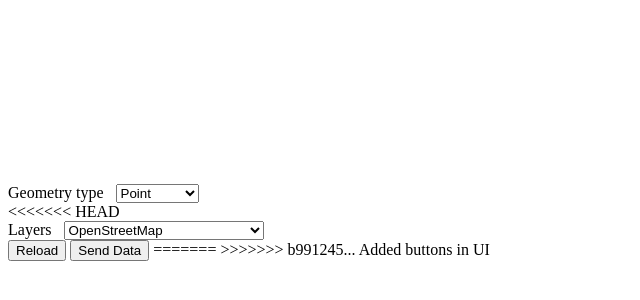
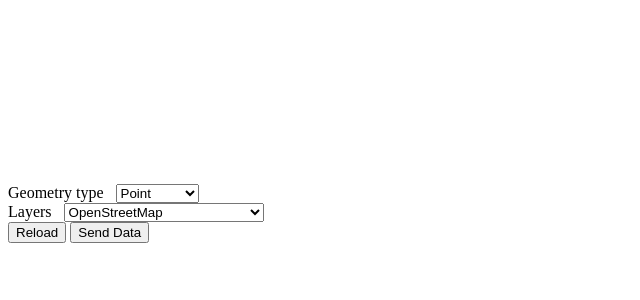
Before and after one commit to Elyfler/OceanHackathon2020BRE13, a website: page client/index.html in a window 1280 px wide. Shown: the part 424-724 px from the top of the page, without its empty margins (0-640 px from the left). Drawn offline with Linux system fonts and the light colour scheme; a script that the page names is missing.

Commit message:
Rebased, I guess

```diff
--- a/client/index.html
+++ b/client/index.html
@@ -33,7 +33,6 @@
         <option value="None">None</option>
       </select>
     </form>
-<<<<<<< HEAD
     <form class="form-inline">
       <label>Layers &nbsp;</label>
       <select id="layer">
@@ -45,8 +44,6 @@
     </form>
     <button id="reload">Reload</button>
     <button id="sendData">Send Data</button>
-=======
->>>>>>> b991245... Added buttons in UI
     <script type="text/javascript" src="index.js"></script>
     <script type="text/javascript" src="service.js"></script>
   </body>
```
Also changed, not shown: client/dist/index.html, client/dist/index.js, 1 other file.
